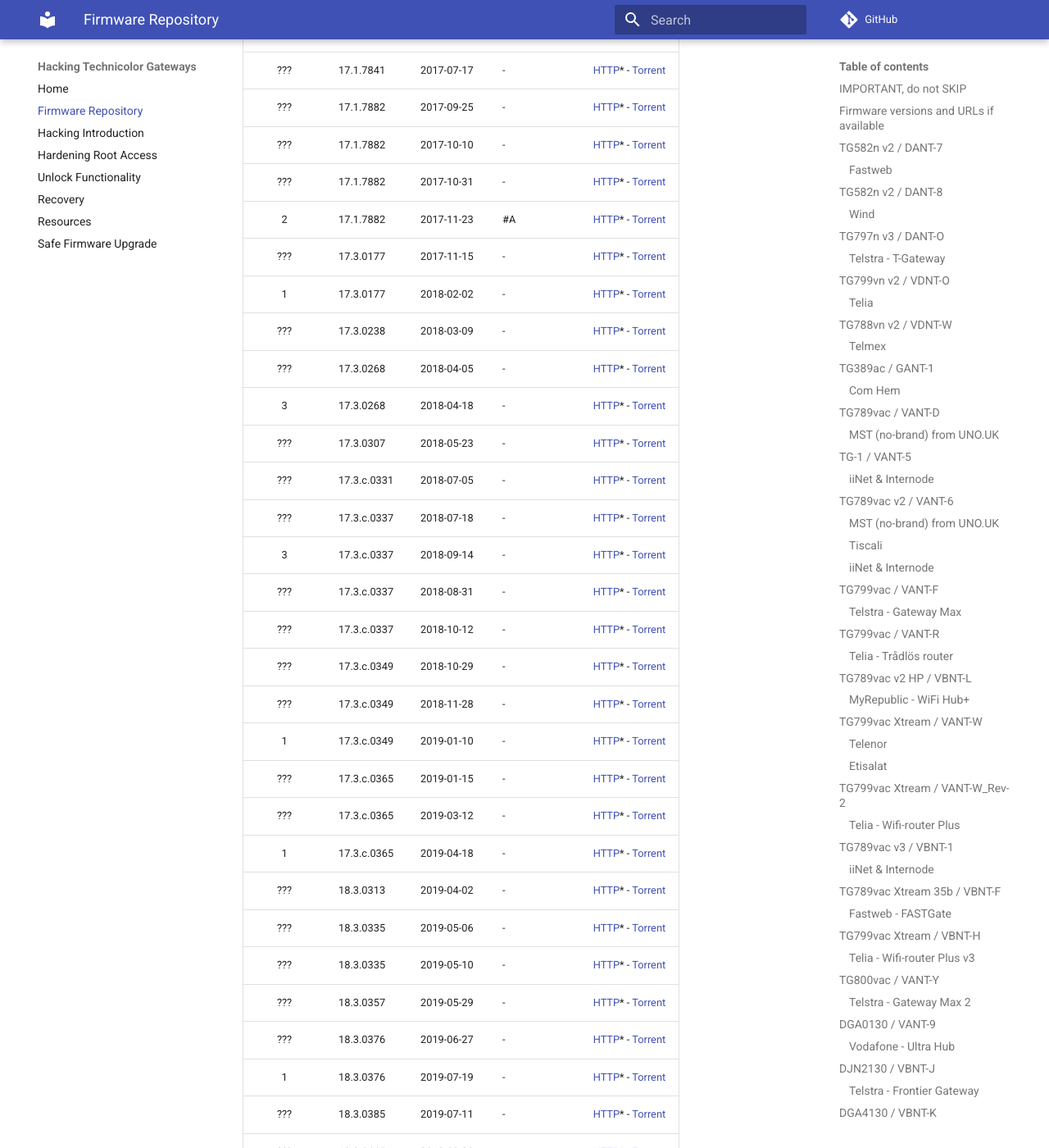
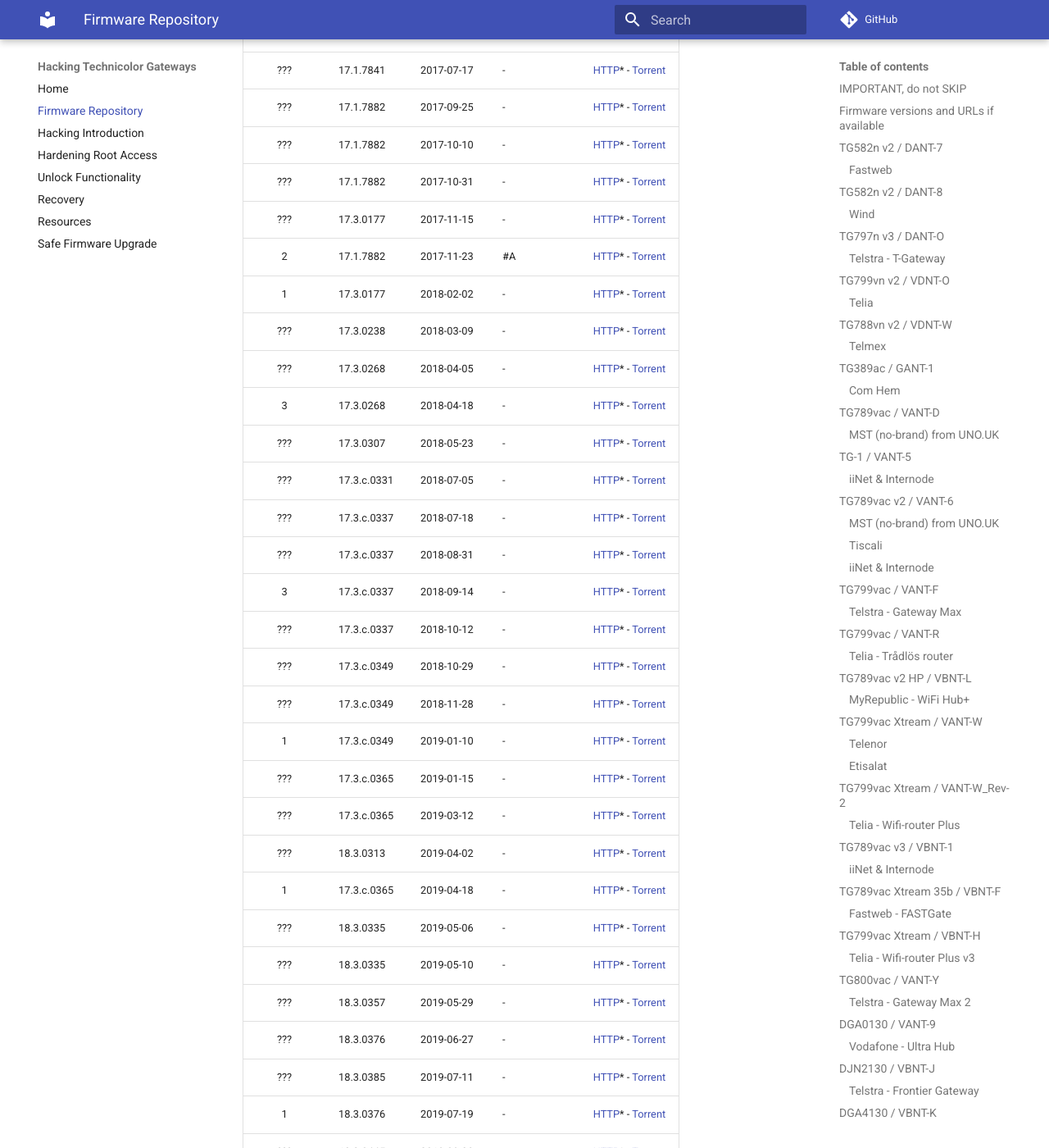
Before and after one commit to hack-technicolor/hack-technicolor, an MkDocs documentation site: the page built from docs/Repository.md, in a window 1280 px wide and 1400 px high, scrolled down 11663 px. Shown: the whole window at 82% size. Built offline with MkDocs 1.6.1 and Material for MkDocs 9.7.7, drawn with Linux system fonts in a browser that asks for light colours; comment, search, counter and statistics services are not loaded; some of the changed text lies outside the part shown.

```diff
--- a/docs/Repository.md
+++ b/docs/Repository.md
@@ -321,8 +321,8 @@ A basic ADSL only BCM6362 based gateway. Very useful as SIP ATA.
 | ???    | 17.1.7882          | 2017-09-25 | -             | [HTTP](http://156.54.126.84:80/Firmware/TR069/AGThomson/AGTEF_1.0.4_007_CLOSED.rbi)* - [Torrent](https://github.com/kevdagoat/hack-technicolor/blob/master/torrents/vbnt-k/AGTEF_1.0.4_007_CLOSED.rbi.torrent?raw=true) |
 | ???    | 17.1.7882          | 2017-10-10 | -             | [HTTP](http://156.54.126.84:80/Firmware/TR069/AGThomson/AGTEF_1.0.4_008_CLOSED.rbi)* - [Torrent](https://github.com/kevdagoat/hack-technicolor/blob/master/torrents/vbnt-k/AGTEF_1.0.4_008_CLOSED.rbi.torrent?raw=true) |
 | ???    | 17.1.7882          | 2017-10-31 | -             | [HTTP](http://156.54.126.84:80/Firmware/TR069/AGThomson/AGTEF_1.0.4_009_CLOSED.rbi)* - [Torrent](https://github.com/kevdagoat/hack-technicolor/blob/master/torrents/vbnt-k/AGTEF_1.0.4_009_CLOSED.rbi.torrent?raw=true) |
+| ???    | 17.3.0177          | 2017-11-15 | -             | [HTTP](http://156.54.126.84:80/Firmware/TR069/AGThomson/AGTEF_1.1.0_001_CLOSED.rbi)* - [Torrent](https://github.com/kevdagoat/hack-technicolor/blob/master/torrents/vbnt-k/AGTEF_1.1.0_001_CLOSED.rbi.torrent?raw=true) |
 | 2      | 17.1.7882          | 2017-11-23 | #A            | [HTTP](http://156.54.126.84:80/Firmware/TR069/AGThomson/AGTEF_1.0.4_CLOSED.rbi)* - [Torrent](https://github.com/kevdagoat/hack-technicolor/blob/master/torrents/vbnt-k/AGTEF_1.0.4_CLOSED.rbi.torrent?raw=true) |
-| ???    | 17.3.0177          | 2017-11-15 | -             | [HTTP](http://156.54.126.84:80/Firmware/TR069/AGThomson/AGTEF_1.1.0_001_CLOSED.rbi)* - [Torrent](https://github.com/kevdagoat/hack-technicolor/blob/master/torrents/vbnt-k/AGTEF_1.1.0_001_CLOSED.rbi.torrent?raw=true) |
 | 1      | 17.3.0177          | 2018-02-02 | -             | [HTTP](http://156.54.126.84:80/Firmware/TR069/AGThomson/AGTEF_1.1.0_CLOSED.rbi)* - [Torrent](https://github.com/kevdagoat/hack-technicolor/blob/master/torrents/vbnt-k/AGTEF_1.1.0_CLOSED.rbi.torrent?raw=true) |
 | ???    | 17.3.0238          | 2018-03-09 | -             | [HTTP](http://156.54.126.84:80/Firmware/TR069/AGThomson/AGTEF_1.1.1_001_CLOSED.rbi)* - [Torrent](https://github.com/kevdagoat/hack-technicolor/blob/master/torrents/vbnt-k/AGTEF_1.1.1_001_CLOSED.rbi.torrent?raw=true) |
 | ???    | 17.3.0268          | 2018-04-05 | -             | [HTTP](http://156.54.126.84:80/Firmware/TR069/AGThomson/AGTEF_1.1.1_002_CLOSED.rbi)* - [Torrent](https://github.com/kevdagoat/hack-technicolor/blob/master/torrents/vbnt-k/AGTEF_1.1.1_002_CLOSED.rbi.torrent?raw=true) |
@@ -330,22 +330,22 @@ A basic ADSL only BCM6362 based gateway. Very useful as SIP ATA.
 | ???    | 17.3.0307          | 2018-05-23 | -             | [HTTP](http://156.54.126.84:80/Firmware/TR069/AGThomson/AGTEF_1.1.2_001_CLOSED.rbi)* - [Torrent](https://github.com/kevdagoat/hack-technicolor/blob/master/torrents/vbnt-k/AGTEF_1.1.2_001_CLOSED.rbi.torrent?raw=true) |
 | ???    | 17.3.c.0331        | 2018-07-05 | -             | [HTTP](http://156.54.126.84:80/Firmware/TR069/AGThomson/AGTEF_1.1.2_003_CLOSED.rbi)* - [Torrent](https://github.com/kevdagoat/hack-technicolor/blob/master/torrents/vbnt-k/AGTEF_1.1.2_003_CLOSED.rbi.torrent?raw=true) |
 | ???    | 17.3.c.0337        | 2018-07-18 | -             | [HTTP](http://156.54.126.84:80/Firmware/TR069/AGThomson/AGTEF_1.1.2_004_CLOSED.rbi)* - [Torrent](https://github.com/kevdagoat/hack-technicolor/blob/master/torrents/vbnt-k/AGTEF_1.1.2_004_CLOSED.rbi.torrent?raw=true) |
+| ???    | 17.3.c.0337        | 2018-08-31 | -             | [HTTP](http://156.54.126.84:80/Firmware/TR069/AGThomson/AGTEF_1.2.0_001_CLOSED.rbi)* - [Torrent](https://github.com/kevdagoat/hack-technicolor/blob/master/torrents/vbnt-k/AGTEF_1.2.0_001_CLOSED.rbi.torrent?raw=true) |
 | 3      | 17.3.c.0337        | 2018-09-14 | -             | [HTTP](http://156.54.126.84:80/Firmware/TR069/AGThomson/AGTEF_1.1.2_CLOSED.rbi)* - [Torrent](https://github.com/kevdagoat/hack-technicolor/blob/master/torrents/vbnt-k/AGTEF_1.1.2_CLOSED.rbi.torrent?raw=true) |
-| ???    | 17.3.c.0337        | 2018-08-31 | -             | [HTTP](http://156.54.126.84:80/Firmware/TR069/AGThomson/AGTEF_1.2.0_001_CLOSED.rbi)* - [Torrent](https://github.com/kevdagoat/hack-technicolor/blob/master/torrents/vbnt-k/AGTEF_1.2.0_001_CLOSED.rbi.torrent?raw=true) |
 | ???    | 17.3.c.0337        | 2018-10-12 | -             | [HTTP](http://156.54.126.84:80/Firmware/TR069/AGThomson/AGTEF_2.0.0_001_CLOSED.rbi)* - [Torrent](https://github.com/kevdagoat/hack-technicolor/blob/master/torrents/vbnt-k/AGTEF_2.0.0_001_CLOSED.rbi.torrent?raw=true) |
 | ???    | 17.3.c.0349        | 2018-10-29 | -             | [HTTP](http://156.54.126.84:80/Firmware/TR069/AGThomson/AGTEF_2.0.0_002_CLOSED.rbi)* - [Torrent](https://github.com/kevdagoat/hack-technicolor/blob/master/torrents/vbnt-k/AGTEF_2.0.0_002_CLOSED.rbi.torrent?raw=true) |
 | ???    | 17.3.c.0349        | 2018-11-28 | -             | [HTTP](http://156.54.126.84:80/Firmware/TR069/AGThomson/AGTEF_2.0.0_003_CLOSED.rbi)* - [Torrent](https://github.com/kevdagoat/hack-technicolor/blob/master/torrents/vbnt-k/AGTEF_2.0.0_003_CLOSED.rbi.torrent?raw=true) |
 | 1      | 17.3.c.0349        | 2019-01-10 | -             | [HTTP](http://156.54.126.84:80/Firmware/TR069/AGThomson/AGTEF_2.0.0_CLOSED.rbi)* - [Torrent](https://github.com/kevdagoat/hack-technicolor/blob/master/torrents/vbnt-k/AGTEF_2.0.0_CLOSED.rbi.torrent?raw=true) |
 | ???    | 17.3.c.0365        | 2019-01-15 | -             | [HTTP](http://156.54.126.84:80/Firmware/TR069/AGThomson/AGTEF_2.0.1_001_CLOSED.rbi)* - [Torrent](https://github.com/kevdagoat/hack-technicolor/blob/master/torrents/vbnt-k/AGTEF_2.0.1_001_CLOSED.rbi.torrent?raw=true) |
 | ???    | 17.3.c.0365        | 2019-03-12 | -             | [HTTP](http://156.54.126.84:80/Firmware/TR069/AGThomson/AGTEF_2.0.1_003_CLOSED.rbi)* - [Torrent](https://github.com/kevdagoat/hack-technicolor/blob/master/torrents/vbnt-k/AGTEF_2.0.1_003_CLOSED.rbi.torrent?raw=true) |
+| ???    | 18.3.0313          | 2019-04-02 | -             | [HTTP](http://156.54.126.84:80/Firmware/TR069/AGThomson/AGTEF_2.1.0_001_CLOSED.rbi)* - [Torrent](https://github.com/kevdagoat/hack-technicolor/blob/master/torrents/vbnt-k/AGTEF_2.1.0_001_CLOSED.rbi.torrent?raw=true) |
 | 1      | 17.3.c.0365        | 2019-04-18 | -             | [HTTP](http://156.54.126.84:80/Firmware/TR069/AGThomson/AGTEF_2.0.1_CLOSED.rbi)* - [Torrent](https://github.com/kevdagoat/hack-technicolor/blob/master/torrents/vbnt-k/AGTEF_2.0.1_CLOSED.rbi.torrent?raw=true) |
-| ???    | 18.3.0313          | 2019-04-02 | -             | [HTTP](http://156.54.126.84:80/Firmware/TR069/AGThomson/AGTEF_2.1.0_001_CLOSED.rbi)* - [Torrent](https://github.com/kevdagoat/hack-technicolor/blob/master/torrents/vbnt-k/AGTEF_2.1.0_001_CLOSED.rbi.torrent?raw=true) |
 | ???    | 18.3.0335          | 2019-05-06 | -             | [HTTP](http://156.54.126.84:80/Firmware/TR069/AGThomson/AGTEF_2.1.0_002_CLOSED.rbi)* - [Torrent](https://github.com/kevdagoat/hack-technicolor/blob/master/torrents/vbnt-k/AGTEF_2.1.0_002_CLOSED.rbi.torrent?raw=true) |
 | ???    | 18.3.0335          | 2019-05-10 | -             | [HTTP](http://156.54.126.84:80/Firmware/TR069/AGThomson/AGTEF_2.1.0_003_CLOSED.rbi)* - [Torrent](https://github.com/kevdagoat/hack-technicolor/blob/master/torrents/vbnt-k/AGTEF_2.1.0_003_CLOSED.rbi.torrent?raw=true) |
 | ???    | 18.3.0357          | 2019-05-29 | -             | [HTTP](http://156.54.126.84:80/Firmware/TR069/AGThomson/AGTEF_2.1.0_004_CLOSED.rbi)* - [Torrent](https://github.com/kevdagoat/hack-technicolor/blob/master/torrents/vbnt-k/AGTEF_2.1.0_004_CLOSED.rbi.torrent?raw=true) |
 | ???    | 18.3.0376          | 2019-06-27 | -             | [HTTP](http://156.54.126.84:80/Firmware/TR069/AGThomson/AGTEF_2.1.0_005_CLOSED.rbi)* - [Torrent](https://github.com/kevdagoat/hack-technicolor/blob/master/torrents/vbnt-k/AGTEF_2.1.0_005_CLOSED.rbi.torrent?raw=true) |
+| ???    | 18.3.0385          | 2019-07-11 | -             | [HTTP](http://156.54.126.84:80/Firmware/TR069/AGThomson/AGTEF_2.2.0_001_CLOSED.rbi)* - [Torrent](https://github.com/kevdagoat/hack-technicolor/blob/master/torrents/vbnt-k/AGTEF_2.2.0_001_CLOSED.rbi.torrent?raw=true) |
 | 1      | 18.3.0376          | 2019-07-19 | -             | [HTTP](http://156.54.126.84:80/Firmware/TR069/AGThomson/AGTEF_2.1.0_CLOSED.rbi)* - [Torrent](https://github.com/kevdagoat/hack-technicolor/blob/master/torrents/vbnt-k/AGTEF_2.1.0_CLOSED.rbi.torrent?raw=true) |
-| ???    | 18.3.0385          | 2019-07-11 | -             | [HTTP](http://156.54.126.84:80/Firmware/TR069/AGThomson/AGTEF_2.2.0_001_CLOSED.rbi)* - [Torrent](https://github.com/kevdagoat/hack-technicolor/blob/master/torrents/vbnt-k/AGTEF_2.2.0_001_CLOSED.rbi.torrent?raw=true) |
 | ???    | 18.3.0445          | 2019-09-30 | -             | [HTTP](http://156.54.126.84:80/Firmware/TR069/AGThomson/AGTEF_2.2.0_003_CLOSED.rbi)* - [Torrent](https://github.com/kevdagoat/hack-technicolor/blob/master/torrents/vbnt-k/AGTEF_2.2.0_003_CLOSED.rbi.torrent?raw=true) |
 | ???    | 18.3.k.0451        | 2019-10-21 | -             | [HTTP](http://156.54.126.84:80/Firmware/TR069/AGThomson/AGTEF_2.2.0_004_CLOSED.rbi)* - [Torrent](https://github.com/kevdagoat/hack-technicolor/blob/master/torrents/vbnt-k/AGTEF_2.2.0_004_CLOSED.rbi.torrent?raw=true) |
 | 1      | 18.3.k.0451        | 2019-10-25 | -             | [HTTP](http://156.54.126.84:80/Firmware/TR069/AGThomson/AGTEF_2.2.0_CLOSED.rbi)* - [Torrent](https://github.com/kevdagoat/hack-technicolor/blob/master/torrents/vbnt-k/AGTEF_2.2.0_CLOSED.rbi.torrent?raw=true) |
@@ -398,8 +398,8 @@ A basic ADSL only BCM6362 based gateway. Very useful as SIP ATA.
 | ???    | 17.3.0307          | 2018-05-23 | -             | [HTTP](http://156.54.126.84:80/Firmware/TR069/AGThomson/AGTHP_1.1.2_001_CLOSED.rbi)* - [Torrent](https://github.com/kevdagoat/hack-technicolor/blob/master/torrents/vbnt-s/AGTHP_1.1.2_001_CLOSED.rbi.torrent?raw=true) |
 | ???    | 17.3.c.0331        | 2018-07-05 | -             | [HTTP](http://156.54.126.84:80/Firmware/TR069/AGThomson/AGTHP_1.1.2_003_CLOSED.rbi)* - [Torrent](https://github.com/kevdagoat/hack-technicolor/blob/master/torrents/vbnt-s/AGTHP_1.1.2_003_CLOSED.rbi.torrent?raw=true) |
 | ???    | 17.3.c.0337        | 2018-07-18 | -             | [HTTP](http://156.54.126.84:80/Firmware/TR069/AGThomson/AGTHP_1.1.2_004_CLOSED.rbi)* - [Torrent](https://github.com/kevdagoat/hack-technicolor/blob/master/torrents/vbnt-s/AGTHP_1.1.2_004_CLOSED.rbi.torrent?raw=true) |
+| ???    | 17.3.c.0337        | 2018-08-31 | -             | [HTTP](http://156.54.126.84:80/Firmware/TR069/AGThomson/AGTHP_1.2.0_001_CLOSED.rbi)* - [Torrent](https://github.com/kevdagoat/hack-technicolor/blob/master/torrents/vbnt-s/AGTHP_1.2.0_001_CLOSED.rbi.torrent?raw=true) |
 | 3      | 17.3.c.0337        | 2018-09-14 | -             | [HTTP](http://156.54.126.84:80/Firmware/TR069/AGThomson/AGTHP_1.1.2_CLOSED.rbi)* - [Torrent](https://github.com/kevdagoat/hack-technicolor/blob/master/torrents/vbnt-s/AGTHP_1.1.2_CLOSED.rbi.torrent?raw=true) |
-| ???    | 17.3.c.0337        | 2018-08-31 | -             | [HTTP](http://156.54.126.84:80/Firmware/TR069/AGThomson/AGTHP_1.2.0_001_CLOSED.rbi)* - [Torrent](https://github.com/kevdagoat/hack-technicolor/blob/master/torrents/vbnt-s/AGTHP_1.2.0_001_CLOSED.rbi.torrent?raw=true) |
 | ???    | 17.3.c.0337        | 2018-10-12 | -             | [HTTP](http://156.54.126.84:80/Firmware/TR069/AGThomson/AGTHP_2.0.0_001_CLOSED.rbi)* - [Torrent](https://github.com/kevdagoat/hack-technicolor/blob/master/torrents/vbnt-s/AGTHP_2.0.0_001_CLOSED.rbi.torrent?raw=true) |
 | ???    | 17.3.c.0349        | 2018-10-29 | -             | [HTTP](http://156.54.126.84:80/Firmware/TR069/AGThomson/AGTHP_2.0.0_002_CLOSED.rbi)* - [Torrent](https://github.com/kevdagoat/hack-technicolor/blob/master/torrents/vbnt-s/AGTHP_2.0.0_002_CLOSED.rbi.torrent?raw=true) |
 | ???    | 17.3.c.0349        | 2018-11-28 | -             | [HTTP](http://156.54.126.84:80/Firmware/TR069/AGThomson/AGTHP_2.0.0_003_CLOSED.rbi)* - [Torrent](https://github.com/kevdagoat/hack-technicolor/blob/master/torrents/vbnt-s/AGTHP_2.0.0_003_CLOSED.rbi.torrent?raw=true) |
@@ -407,14 +407,14 @@ A basic ADSL only BCM6362 based gateway. Very useful as SIP ATA.
 | ???    | 17.3.c.0365        | 2019-01-15 | -             | [HTTP](http://156.54.126.84:80/Firmware/TR069/AGThomson/AGTHP_2.0.1_001_CLOSED.rbi)* - [Torrent](https://github.com/kevdagoat/hack-technicolor/blob/master/torrents/vbnt-s/AGTHP_2.0.1_001_CLOSED.rbi.torrent?raw=true) |
 | ???    | 17.3.c.0365        | 2019-02-21 | -             | [HTTP](http://156.54.126.84:80/Firmware/TR069/AGThomson/AGTHP_2.0.1_002_CLOSED.rbi)* - [Torrent](https://github.com/kevdagoat/hack-technicolor/blob/master/torrents/vbnt-s/AGTHP_2.0.1_002_CLOSED.rbi.torrent?raw=true) |
 | ???    | 17.3.c.0365        | 2019-03-12 | -             | [HTTP](http://156.54.126.84:80/Firmware/TR069/AGThomson/AGTHP_2.0.1_003_CLOSED.rbi)* - [Torrent](https://github.com/kevdagoat/hack-technicolor/blob/master/torrents/vbnt-s/AGTHP_2.0.1_003_CLOSED.rbi.torrent?raw=true) |
+| ???    | 18.3.0313          | 2019-04-02 | -             | [HTTP](http://156.54.126.84:80/Firmware/TR069/AGThomson/AGTHP_2.1.0_001_CLOSED.rbi)* - [Torrent](https://github.com/kevdagoat/hack-technicolor/blob/master/torrents/vbnt-s/AGTHP_2.1.0_001_CLOSED.rbi.torrent?raw=true) |
 | 1      | 17.3.c.0365        | 2019-04-18 | -             | [HTTP](http://156.54.126.84:80/Firmware/TR069/AGThomson/AGTHP_2.0.1_CLOSED.rbi)* - [Torrent](https://github.com/kevdagoat/hack-technicolor/blob/master/torrents/vbnt-s/AGTHP_2.0.1_CLOSED.rbi.torrent?raw=true) |
-| ???    | 18.3.0313          | 2019-04-02 | -             | [HTTP](http://156.54.126.84:80/Firmware/TR069/AGThomson/AGTHP_2.1.0_001_CLOSED.rbi)* - [Torrent](https://github.com/kevdagoat/hack-technicolor/blob/master/torrents/vbnt-s/AGTHP_2.1.0_001_CLOSED.rbi.torrent?raw=true) |
 | ???    | 18.3.0335          | 2019-05-06 | -             | [HTTP](http://156.54.126.84:80/Firmware/TR069/AGThomson/AGTHP_2.1.0_002_CLOSED.rbi)* - [Torrent](https://github.com/kevdagoat/hack-technicolor/blob/master/torrents/vbnt-s/AGTHP_2.1.0_002_CLOSED.rbi.torrent?raw=true) |
 | ???    | 18.3.0335          | 2019-05-10 | -             | [HTTP](http://156.54.126.84:80/Firmware/TR069/AGThomson/AGTHP_2.1.0_003_CLOSED.rbi)* - [Torrent](https://github.com/kevdagoat/hack-technicolor/blob/master/torrents/vbnt-s/AGTHP_2.1.0_003_CLOSED.rbi.torrent?raw=true) |
 | ???    | 18.3.0357          | 2019-05-29 | -             | [HTTP](http://156.54.126.84:80/Firmware/TR069/AGThomson/AGTHP_2.1.0_004_CLOSED.rbi)* - [Torrent](https://github.com/kevdagoat/hack-technicolor/blob/master/torrents/vbnt-s/AGTHP_2.1.0_004_CLOSED.rbi.torrent?raw=true) |
 | ???    | 18.3.0376          | 2019-06-27 | -             | [HTTP](http://156.54.126.84:80/Firmware/TR069/AGThomson/AGTHP_2.1.0_005_CLOSED.rbi)* - [Torrent](https://github.com/kevdagoat/hack-technicolor/blob/master/torrents/vbnt-s/AGTHP_2.1.0_005_CLOSED.rbi.torrent?raw=true) |
+| ???    | 18.3.0385          | 2019-07-11 | -             | [HTTP](http://156.54.126.84:80/Firmware/TR069/AGThomson/AGTHP_2.2.0_001_CLOSED.rbi)* - [Torrent](https://github.com/kevdagoat/hack-technicolor/blob/master/torrents/vbnt-s/AGTHP_2.2.0_001_CLOSED.rbi.torrent?raw=true) |
 | 1      | 18.3.0376          | 2019-07-19 | -             | [HTTP](http://156.54.126.84:80/Firmware/TR069/AGThomson/AGTHP_2.1.0_CLOSED.rbi)* - [Torrent](https://github.com/kevdagoat/hack-technicolor/blob/master/torrents/vbnt-s/AGTHP_2.1.0_CLOSED.rbi.torrent?raw=true) |
-| ???    | 18.3.0385          | 2019-07-11 | -             | [HTTP](http://156.54.126.84:80/Firmware/TR069/AGThomson/AGTHP_2.2.0_001_CLOSED.rbi)* - [Torrent](https://github.com/kevdagoat/hack-technicolor/blob/master/torrents/vbnt-s/AGTHP_2.2.0_001_CLOSED.rbi.torrent?raw=true) |
 | ???    | 18.3.0412          | 2019-09-11 | -             | [HTTP](http://156.54.126.84:80/Firmware/TR069/AGThomson/AGTHP_2.2.0_002_CLOSED.rbi)* - [Torrent](https://github.com/kevdagoat/hack-technicolor/blob/master/torrents/vbnt-s/AGTHP_2.2.0_002_CLOSED.rbi.torrent?raw=true) |
 | ???    | 18.3.0445          | 2019-09-30 | -             | [HTTP](http://156.54.126.84:80/Firmware/TR069/AGThomson/AGTHP_2.2.0_003_CLOSED.rbi)* - [Torrent](https://github.com/kevdagoat/hack-technicolor/blob/master/torrents/vbnt-s/AGTHP_2.2.0_003_CLOSED.rbi.torrent?raw=true) |
 | ???    | 18.3.k.0451        | 2019-10-21 | -             | [HTTP](http://156.54.126.84:80/Firmware/TR069/AGThomson/AGTHP_2.2.0_004_CLOSED.rbi)* - [Torrent](https://github.com/kevdagoat/hack-technicolor/blob/master/torrents/vbnt-s/AGTHP_2.2.0_004_CLOSED.rbi.torrent?raw=true) |
```
